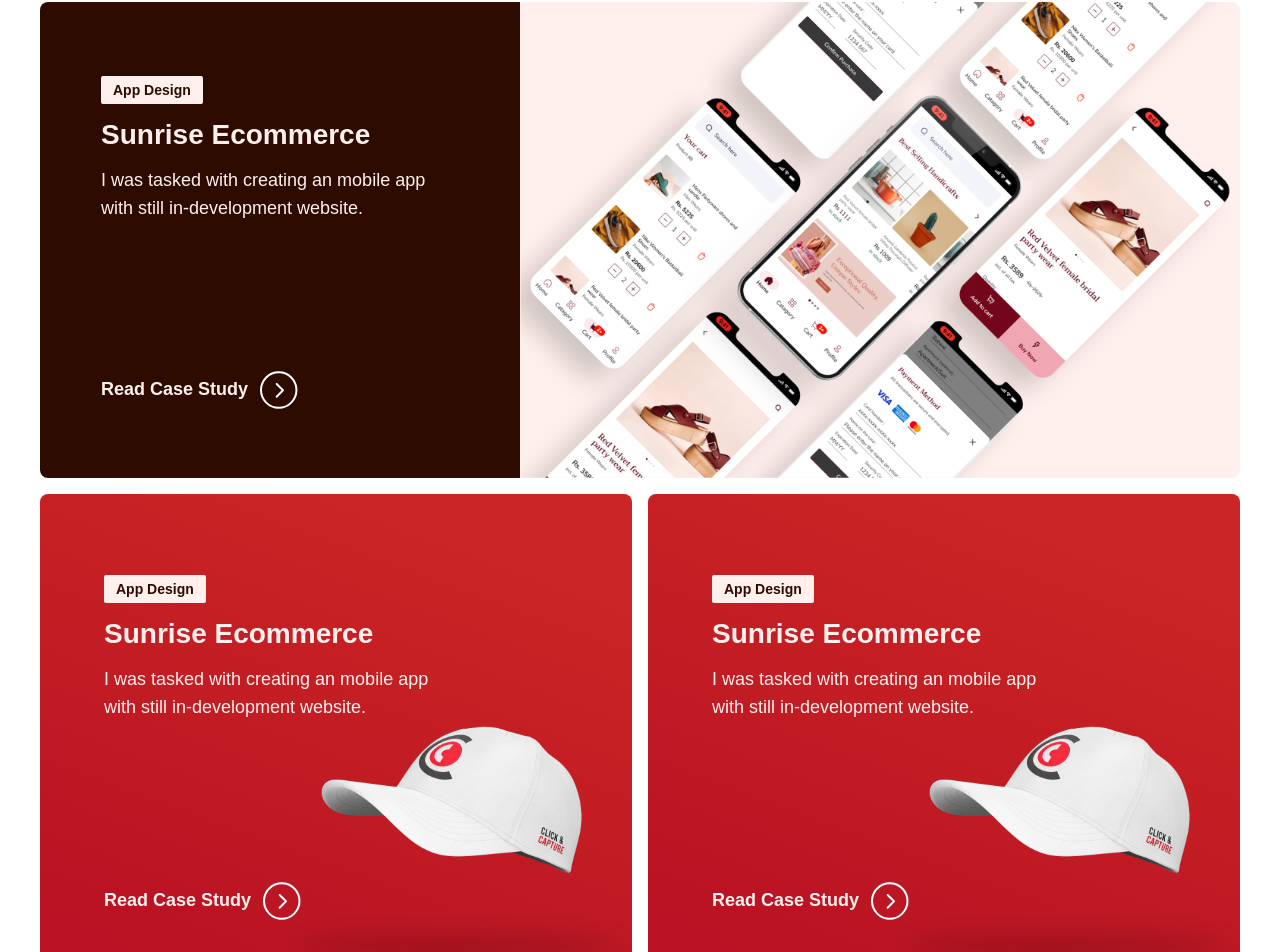
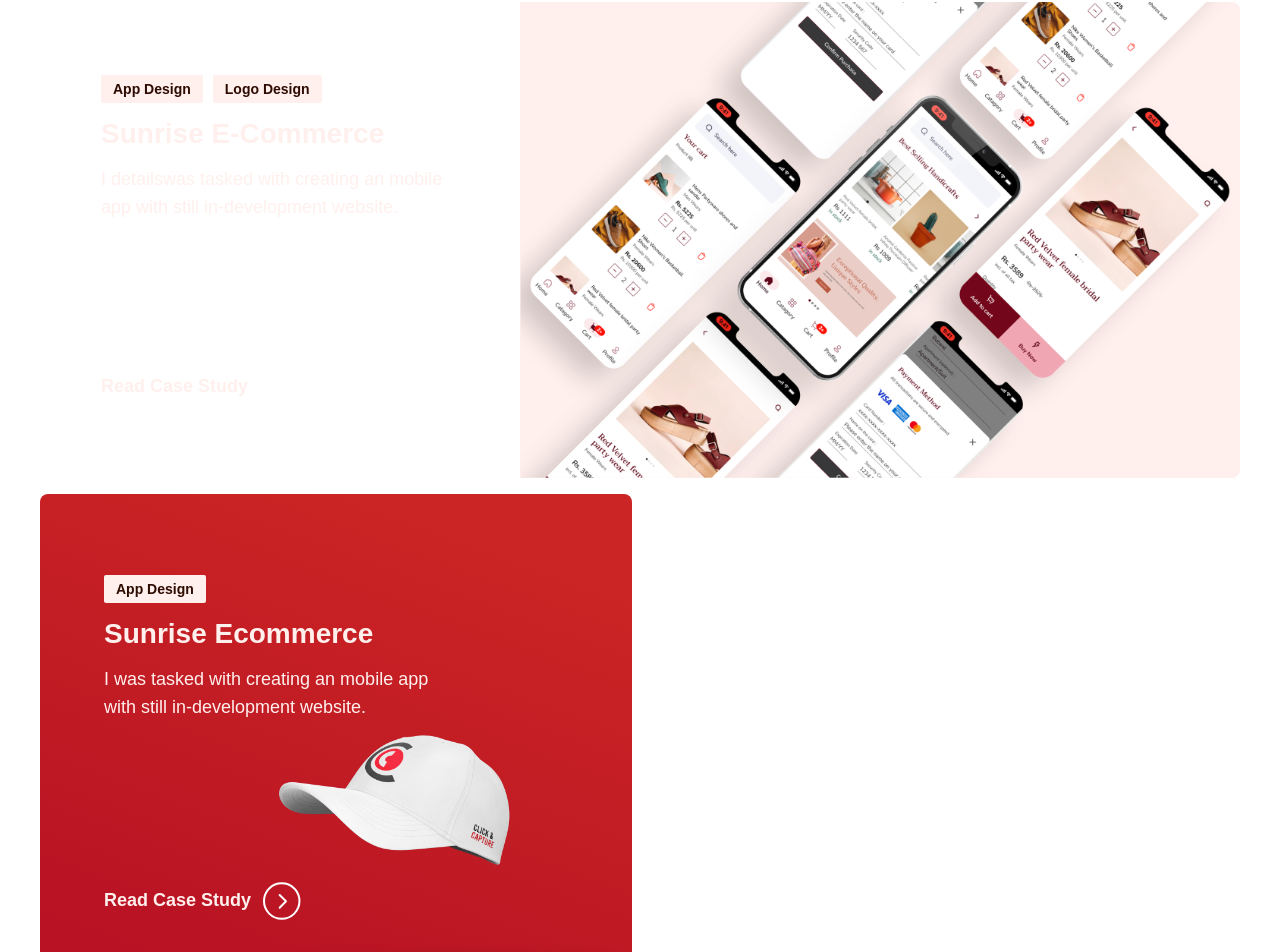
Before and after one commit to pidusbhusal/portfolio, a Next.js app: page /Work in a window 1280 px wide. Shown: the part 888-1840 px from the top of the page. Built offline with nearby package versions, Linux system fonts and the light colour scheme.

Commit message:
creating_props

```diff
--- a/pages/Logo_project.jsx
+++ b/pages/Logo_project.jsx
@@ -1,10 +1,15 @@
 import React from "react";
 
-function Logo_project() {
+function Logo_project(bgcolor) {
   return (
     <div className="Logo_project">
-      <div className="mockup">
-        <img src="./Click&Capture.png" alt="" className="image_size" />
+      <div className="mockup_wrapper">
+        <img
+          className="keyelement"
+          src="./Click&Capture.png"
+          alt=""
+          className="image_size"
+        />
         <img src="./shadow.svg" alt="" className="shadow" />
       </div>
       <div className="logo_card">
@@ -22,7 +27,7 @@
             </div>
             <div className="readmore">
               <div className="info">Read Case Study</div>
-              <img src="./work_arrow.svg" alt="" />
+              <img className="arrow" src="./work_arrow.svg" alt="" />
             </div>
           </div>
         </div>
--- a/pages/Website.jsx
+++ b/pages/Website.jsx
@@ -1,31 +1,36 @@
 import React from "react";
 
-export default function Website() {
+export default function Website({
+  types,
+  name,
+  description,
+  thumbnail_location,
+  brandColor,
+}) {
+  const different_types = types?.map((type) => <p className="type">{type}</p>);
+  const mystyle = {
+    backgroundColor: { brandColor },
+  };
   return (
     <div className="website">
-      <div className="website_card">
-        <div className="details">
+      <a className="website_card">
+        <div className="details brand_color" style={mystyle}>
           <div className="details_wrapper">
             <div className="upper_section">
-              <div className="type_wrapper">
-                <p className="type">App Design</p>
-              </div>
-              <h1 className="project_name">Sunrise Ecommerce</h1>
-              <p2 className="project_details">
-                I was tasked with creating an mobile app with still
-                in-development website.{" "}
-              </p2>
+              <div className="type_wrapper">{different_types}</div>
+              <h1 className="project_name">{name}</h1>
+              <p2 className="project_details">{description}</p2>
             </div>
             <div className="readmore">
               <div className="info">Read Case Study</div>
-              <img src="./work_arrow.svg" alt="" />
+              <img className="arrow" src="./work_arrow.svg" alt="" />
             </div>
           </div>
         </div>
         <div className="thumbnail">
-          <img className="thumbnail_image" src="./Thumbnail.png" alt="" />
+          <img className="thumbnail_image" src={thumbnail_location} alt="" />
         </div>
-      </div>
+      </a>
     </div>
   );
 }
--- a/pages/Work.jsx
+++ b/pages/Work.jsx
@@ -7,11 +7,15 @@
     <div className="work">
       Works💪
       <div className="work_wrapper">
-        <Website />
-        <Logo_project className="logoprojects" />
-        <Logo_project className="logoprojects" />
-        <Website />
-        <Website />
+        <Website
+          types={["App Design", "Logo Design"]}
+          name="Sunrise E-Commerce"
+          description=" I detailswas tasked with creating an mobile app with still
+                in-development website."
+          thumbnail_location="./Thumbnail.png"
+          brandColor="black"
+        />
+        <Logo_project className="logoprojects" bgcolor="white" />
       </div>
     </div>
   );
--- a/styles/main.css
+++ b/styles/main.css
@@ -161,8 +161,20 @@
   border-radius: 8px;
 }
 
+.website_card:hover .arrow {
+  -webkit-transform: rotate(-45deg);
+          transform: rotate(-45deg);
+  -webkit-transition: all 300ms ease-in-out;
+  transition: all 300ms ease-in-out;
+}
+
+.website_card:hover .thumbnail_image {
+  width: 102%;
+  -webkit-transition: all 300ms ease-in-out;
+  transition: all 300ms ease-in-out;
+}
+
 .website_card .details {
-  background: #2d0b00;
   display: -webkit-box;
   display: -ms-flexbox;
   display: flex;
@@ -233,7 +245,7 @@
 }
 
 .website_card .thumbnail {
-  overflow: hid;
+  overflow: hidden;
   background-color: #fff0ed;
 }
 
@@ -274,18 +286,41 @@
   border-radius: 8px;
 }
 
-.Logo_project .mockup {
-  position: absolute;
-  width: inherit;
+.Logo_project:hover .arrow {
+  -webkit-transform: rotate(-45deg);
+          transform: rotate(-45deg);
+  -webkit-transition: all 300ms ease-in-out;
+  transition: all 300ms ease-in-out;
 }
 
-.Logo_project .mockup .shadow {
+.Logo_project:hover .mockup {
+  -webkit-transform: scale(1.5);
+          transform: scale(1.5);
+}
+
+.Logo_project .mockup_wrapper {
+  display: -webkit-box;
+  display: -ms-flexbox;
+  display: flex;
+  -webkit-box-orient: vertical;
+  -webkit-box-direction: normal;
+      -ms-flex-direction: column;
+          flex-direction: column;
+  gap: 0px;
+  width: inherit;
+  height: inherit;
+  position: absolute;
+}
+
+.Logo_project .mockup_wrapper .shadow {
   margin-left: 239px;
 }
 
-.Logo_project .mockup .image_size {
-  width: 349px;
-  margin: 182px 0 0 256px;
+.Logo_project .mockup_wrapper .image_size {
+  margin-left: 150px;
+  -webkit-transform: scale(0.7);
+          transform: scale(0.7);
+  margin-top: auto;
 }
 
 .Logo_project .logo_card {
@@ -363,4 +398,11 @@
   margin: auto 0;
   font-weight: 500;
 }
+
+.type_wrapper {
+  display: -webkit-box;
+  display: -ms-flexbox;
+  display: flex;
+  gap: 10px;
+}
 /*# sourceMappingURL=main.css.map */
--- a/styles/main.scss
+++ b/styles/main.scss
@@ -124,15 +124,27 @@
 .website_card {
   //normal condition
 
+  &:hover {
+    .arrow {
+      transform: rotate(-45deg);
+      transition: all 300ms ease-in-out;
+    }
+    .thumbnail_image {
+      width: 102%;
+      transition: all 300ms ease-in-out;
+    }
+  }
   width: 1200px;
   height: 476px;
   display: grid;
   grid-template-columns: 4fr 6fr;
   overflow: hidden;
   border-radius: 8px;
+  // .brand_color {
+  //   background: #2d0b00;
+  // }
 
   .details {
-    background: #2d0b00;
     display: flex;
     * {
       color: $website-text-color;
@@ -180,7 +192,7 @@
   }
 
   .thumbnail {
-    overflow: hid;
+    overflow: hidden;
     background-color: $website-text-color;
     img {
       width: 100%;
@@ -213,18 +225,38 @@
 }
 
 .Logo_project {
-  .mockup {
+  &:hover {
+    .arrow {
+      transform: rotate(-45deg);
+      transition: all 300ms ease-in-out;
+    }
+
+    .mockup {
+      transform: scale(1.5);
+    }
+
+    .image_size {
+    }
+  }
+
+  .mockup_wrapper {
+    display: flex;
+    flex-direction: column;
+    gap: 0px;
+    width: inherit;
+    height: inherit;
     position: absolute;
-    width: inherit;
 
     .shadow {
       margin-left: 239px;
     }
     .image_size {
-      width: 349px;
-      margin: 182px 0 0 256px;
+      margin-left: 150px;
+      transform: scale(0.7);
+      margin-top: auto;
     }
   }
+
   .logo_card {
     width: 100%;
     height: 100%;
@@ -232,6 +264,7 @@
     .details {
       height: 100%;
       display: flex;
+
       * {
         color: $website-text-color;
       }
@@ -252,6 +285,7 @@
           font-size: 28px;
           line-height: 46px;
         }
+
         .type {
           font-size: 14px;
           padding: 0px 12px;
@@ -278,3 +312,8 @@
     }
   }
 }
+
+.type_wrapper {
+  display: flex;
+  gap: 10px;
+}
```
Also changed, not shown: 1 other file (tests, documents, lock files or other folders).
